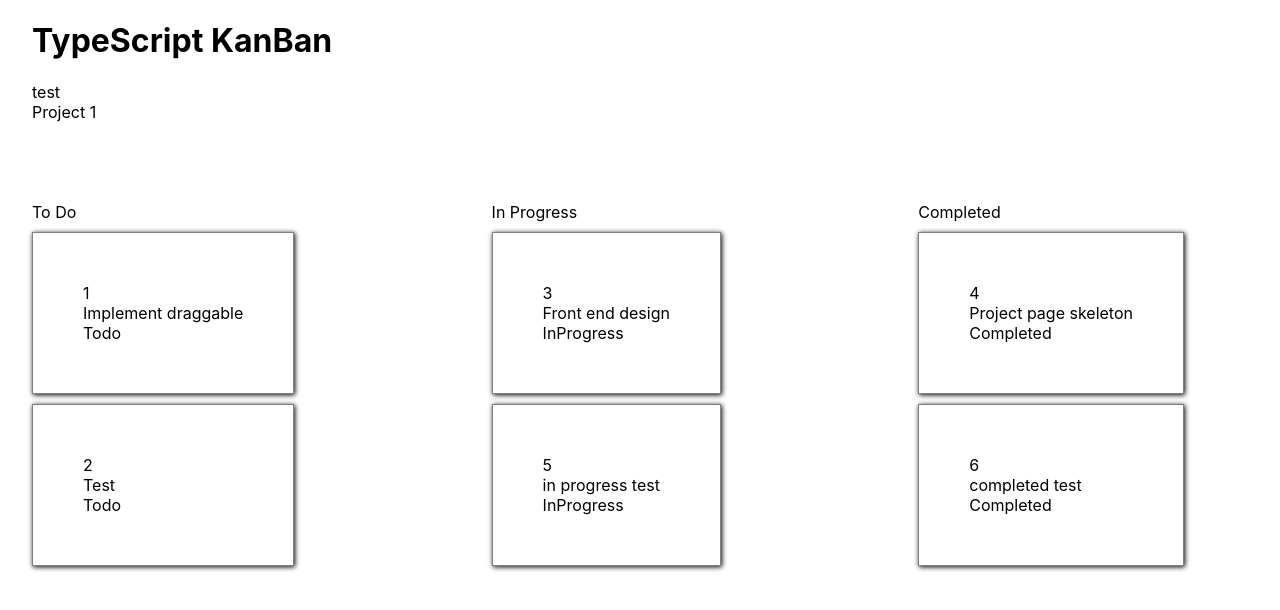
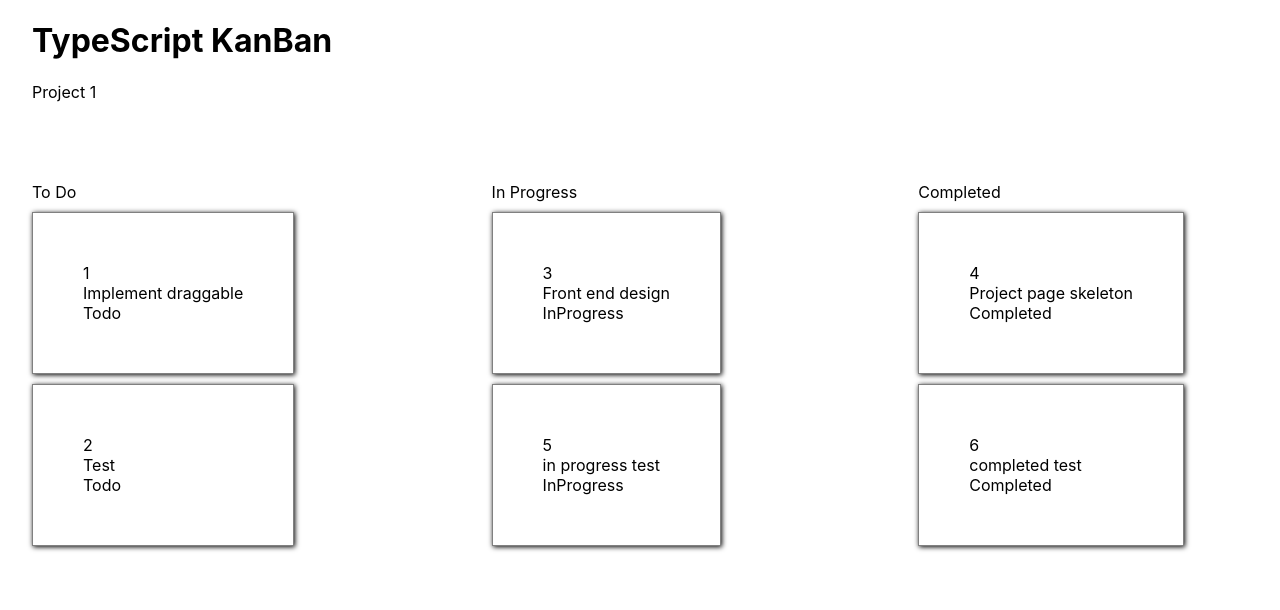
Before and after one commit to tylerchan28/typescript-kanban, a Next.js app: page /project/1 in a window 1280 px wide. Shown: the top 610 px of the page. Built offline with nearby package versions, Linux system fonts and the light colour scheme.

Commit message:
Change variable names to match SQL schema

```diff
--- a/components/ProjectItem.tsx
+++ b/components/ProjectItem.tsx
@@ -4,7 +4,7 @@ import Link from "next/link";
 interface Props {
     project: {
         project_id: number;
-        userId: number;
+        user_id: number;
         project_name: string;
     }
 }
--- a/pages/project/[projectId].tsx
+++ b/pages/project/[projectId].tsx
@@ -90,7 +90,7 @@ const Project = ({ project }: Props) => {
 
   return (
     <div>
-      <div>{project.projectName}</div>
+      <div>{project.project_name}</div>
       <div>Project {projectId}</div>
       <div className={styles.container}>
           <DragDropContext onDragEnd={handleDragEnd}>
```
Also changed, not shown: pages/projects.tsx (+0 -15 lines).
